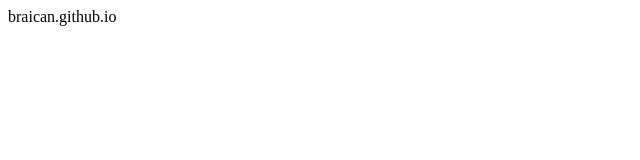
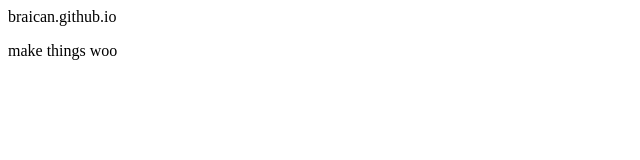
Before and after one commit to braican/braican.github.io, a plain HTML site: page index.html in a window 1280 px wide. Shown: the whole page, without its empty margins (0-640 px from the left). Drawn offline with Linux system fonts and the light colour scheme.

Commit message:
Update index.html

```diff
--- a/index.html
+++ b/index.html
@@ -1 +1,2 @@
 braican.github.io
+<p>make things woo</p>
```
